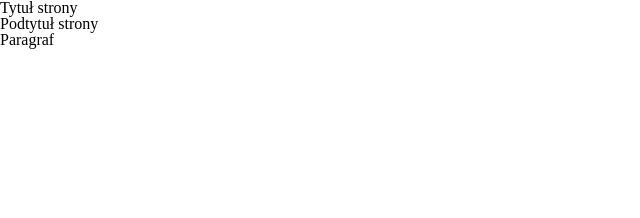
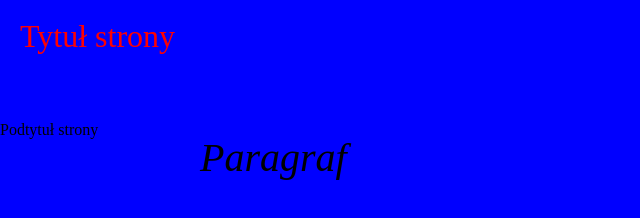
Before and after one commit to MaciejDabrowski1999/Lekcja-4.2, a plain HTML site: page index.html in a window 1280 px wide. Shown: the whole page, without its empty margins (0-640 px from the left). Drawn offline with Linux system fonts and the light colour scheme.

Commit message:
replace reset and style css

```diff
--- a/index.html
+++ b/index.html
@@ -4,8 +4,8 @@
         <meta charset="UTF-8">
         <meta http-equiv="X-UA-Compatible" content="IE=edge">
         <meta name="viewport" content="width=device-width, initial-scale=1.0">
+        <link href="reset.css" rel="stylesheet" />
         <link href="style.css" rel="stylesheet" />
-        <link href="reset.css" rel="stylesheet" />
         <title>Resetowanie CSS</title>
     </head>
     <body>
--- a/reset.css
+++ b/reset.css
@@ -17,7 +17,7 @@ time, mark, audio, video {
 	font-size: 100%;
 	font: inherit;
 	vertical-align: baseline;
-    background-color: white;
+    background-color: none;
     color: black;
 }
 /* HTML5 display-role reset for older browsers */
```
